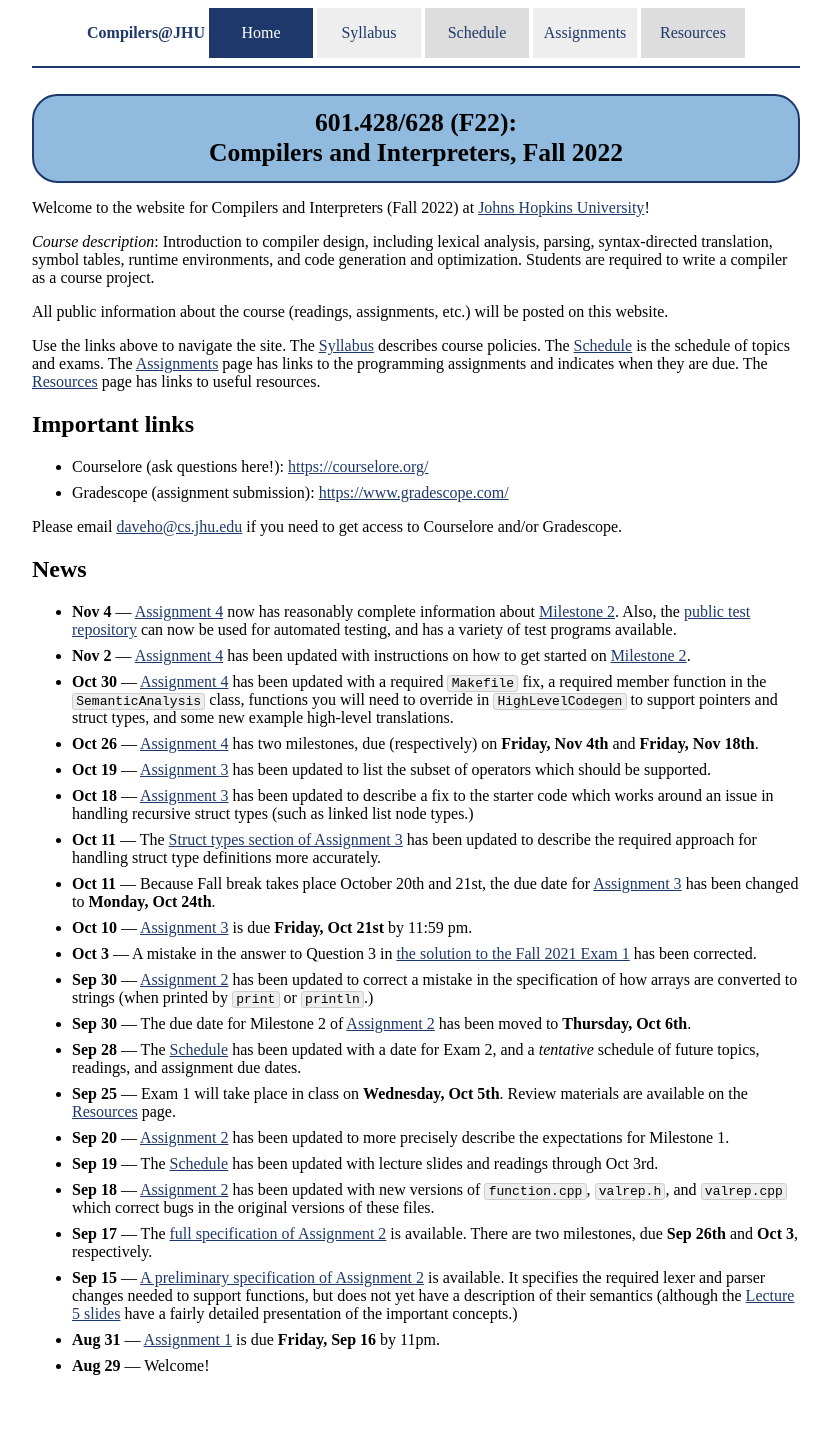
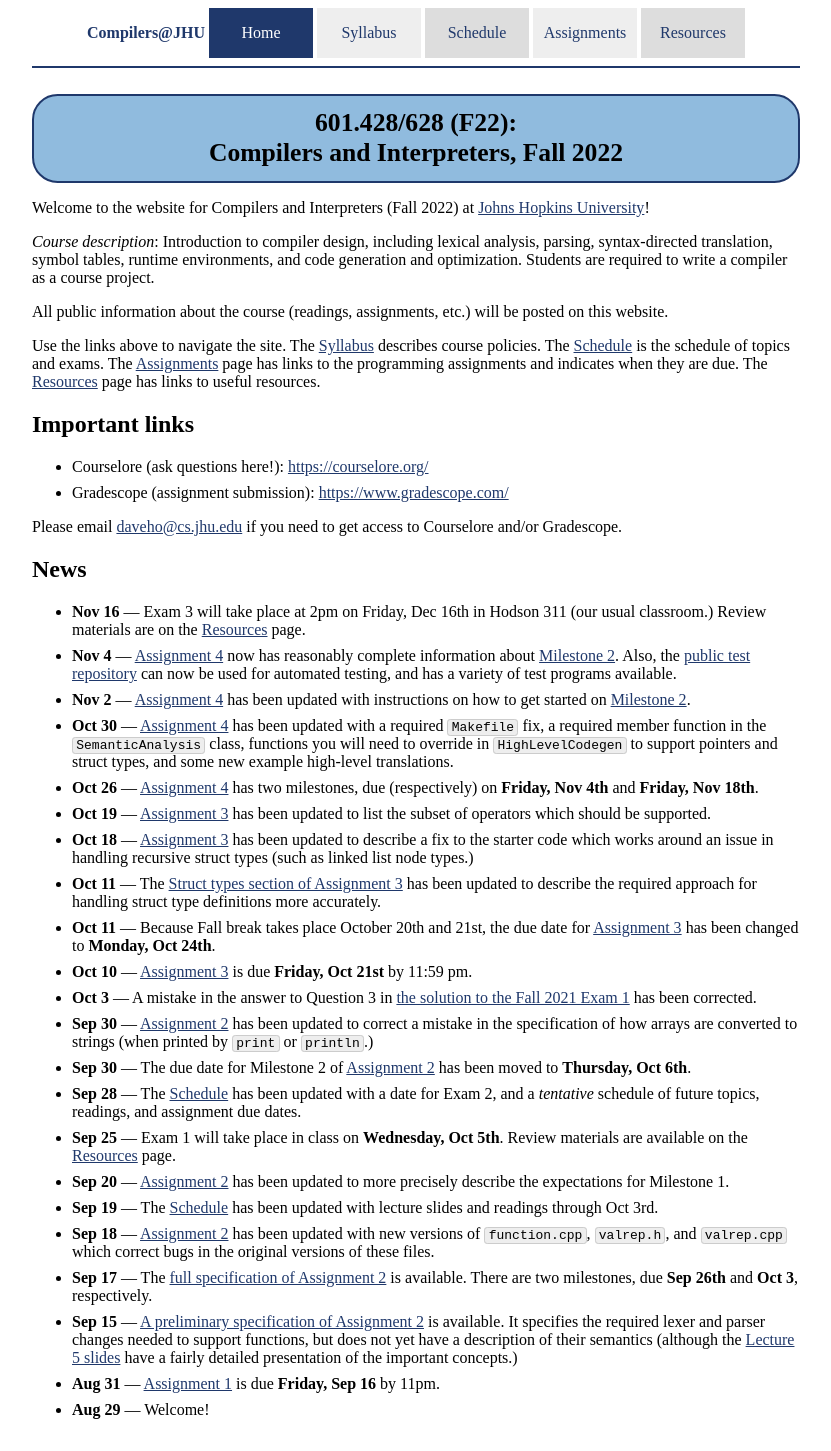
Before and after one commit to jhucompilers/fall2022, a Jekyll site: the page built from index.md, in a window 1280 px wide. Shown: the whole page, without its empty margins (224-1055 px from the left). Built offline with Jekyll 4.4.1, drawn with Linux system fonts in a browser that asks for light colours; before the commit the page ends 1407 px from its top, so only the background shows below that.

Commit message:
exam 3 info

```diff
--- a/index.md
+++ b/index.md
@@ -31,6 +31,9 @@ and/or Gradescope.
 
 ## News
 
+* **Nov 16** — Exam 3 will take place at 2pm on Friday, Dec 16th in
+  Hodson 311 (our usual classroom.) Review materials are on the
+  [Resources](resources.html) page.
 * **Nov 4** — [Assignment 4](assign/assign04.html) now has reasonably complete
   information about [Milestone 2](assign/assign04.html#milestone-2-x86-64-code-generation).
   Also, the [public test repository](https://github.com/jhucompilers/fall2022-tests)
--- a/schedule.csv
+++ b/schedule.csv
@@ -29,4 +29,4 @@ Nov 28,"<span class='tentative'>Dataflow analysis</span>",,,"<span class='tentat
 Nov 30,"<span class='tentative'>Procedures</span>",,,"<span class='tentative'>EaC Chapter 6</span>"
 Dec 5,"<span class='tentative'>Topic TBD</span>",,,
 Dec 7,"<span class='tentative'>Topic TBD</span>",,,,"<span class='tentative'>A5 due Fri 12/9</span>"
-TBD,"**Exam 3** (location TBD)",
+Dec 16,"**Exam 3**, at 2 pm in Hodson 311",
```
Also changed, not shown: resources.md (+1 -2 lines), schedule.md (+1 -1 lines), 2 other files.
